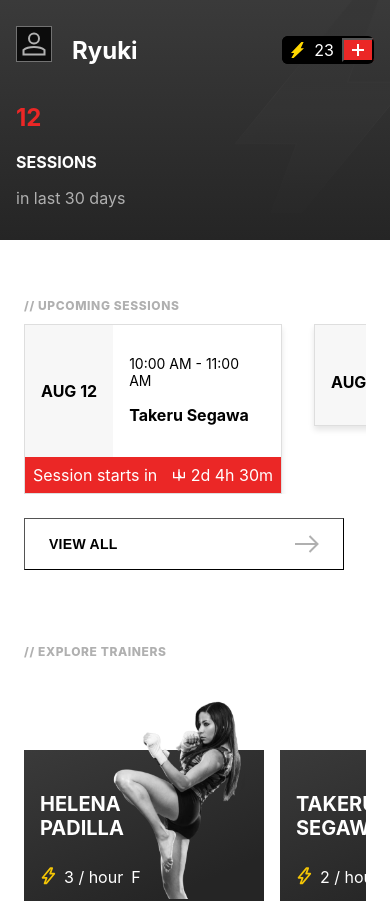
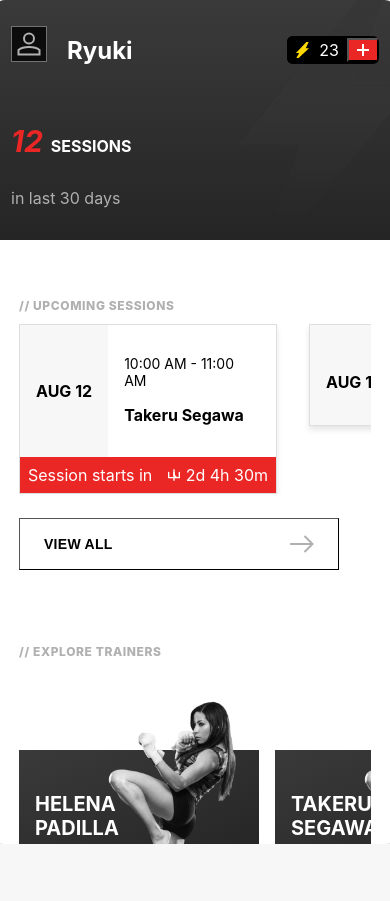
Before and after one commit to me-sreekanth/maf-student-app, a React (Create React App) app: page / in a window 390 px wide. Shown: the top 901 px of the page. After the commit the page ends 844 px from the top, so only its background shows below. Built offline with nearby package versions, Linux system fonts and the light colour scheme.

Commit message:
Added mobile screen view to the ventre of the window

```diff
--- a/src/App.js
+++ b/src/App.js
@@ -24,6 +24,7 @@ import CreditsScreen from "./screens/CreditScreen";
 import ProfileScreen from "./screens/ProfileScreen";
 import EditProfileScreen from "./screens/EditProfile";
 import SavedAddressesScreen from "./screens/SavedAddress";
+import "./index.css";
 
 function App() {
   // const action = useNavigationType();
@@ -81,6 +82,7 @@ function App() {
   }, [pathname]);
 
   return (
+    <div className="app-container">
       <Routes>
         <Route path="/" element={<Home />} />
         <Route path="/basic-details1" element={<BasicDetails1 />} />
@@ -102,6 +104,7 @@ function App() {
         <Route path="/saved-addresses" element={<SavedAddressesScreen />} />
         <Route path="/login" element={<Login />} />
       </Routes>
+    </div>
   );
 }
 
--- a/src/index.css
+++ b/src/index.css
@@ -15,3 +15,24 @@ code {
   font-family: source-code-pro, Menlo, Monaco, Consolas, 'Courier New',
     monospace;
 }
+.app-container {
+  width: 100%;
+  max-width: 400px; /* Example width for mobile screens */
+  height: 100vh; /* Ensures the container height matches the viewport height */
+  margin: 0 auto; /* Center the container */
+  background-color: #fff;
+  box-shadow: 0px 4px 6px rgba(0, 0, 0, 0.1);
+  border-radius: 10px;
+  overflow-y: auto; /* Adds scrolling if content exceeds the container height */
+}
+
+/* Body style to center content */
+body {
+  display: flex;
+  justify-content: center;
+  align-items: center;
+  height: 100vh;
+  margin: 0;
+  background-color: #f7f7f7;
+  overflow-y: hidden; /* Prevents body from scrolling, only container scrolls */
+}
--- a/src/screens/Home.js
+++ b/src/screens/Home.js
@@ -139,10 +139,12 @@ const Home = () => {
           </div>
           <CreditsBalance balance={23} />
         </div>
-        <div className="absolute bottom-0 left-0 p-4 z-20">
-          <h2 className="text-3xl font-bold text-[#EB2726]">12</h2>
-          <p className="text-lg font-bold text-white">SESSIONS</p>
-          <p className="text-[#B0B0B0]">in last 30 days</p>
+        <div className="absolute bottom-0 left-0 z-20 p-4">
+          <div className="flex items-baseline">
+            <h2 className="text-[30px] font-bold italic text-[#EB2726]">12</h2>
+            <p className="text-lg font-bold text-white ml-2">SESSIONS</p>
+          </div>
+          <p className="text-[#B0B0B0] mt-1">in last 30 days</p>
         </div>
         <div className="absolute top-0 right-0 opacity-50 pointer-events-none z-0">
           <svg
```
Lines whose indentation alone changed are shown as unchanged.
